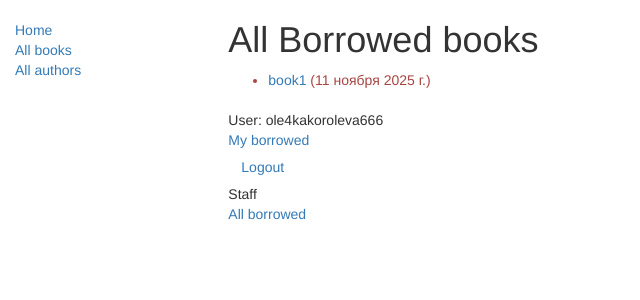
After one commit to ole4kakoroleva666/locallibrary, a Django app: page /catalog/allborrowed/ in a window 1280 px wide. The commit adds this page. Shown: the top 300 px of the page, without its empty margins (0-640 px from the left). Run offline with Django 5.2, Linux system fonts and the light colour scheme; a user stored in the database is signed in; data comes from the database, SQL or seed files in the repository; both versions use the stored data as it was after the commit; some libraries are stand-ins or nearby versions.

Commit message:
доделала 8

```diff
--- a/catalog/admin.py
+++ b/catalog/admin.py
@@ -1,12 +1,10 @@
 from django.contrib import admin
-
 from .models import Author, Genre, Book, BookInstance
 
 #admin.site.register(Book)
 #admin.site.register(Author)
 admin.site.register(Genre)
 #admin.site.register(BookInstance)
-
 
 
 class BooksInstanceInline(admin.TabularInline):
--- a/catalog/models.py
+++ b/catalog/models.py
@@ -88,7 +88,7 @@ class BookInstance(models.Model):
 
     class Meta:
         ordering = ["due_back"]
-
+        permissions = (("can_mark_returned", "Set book as returned"),)
 
 class Author(models.Model):
     """
--- a/catalog/templates/base_generic.html
+++ b/catalog/templates/base_generic.html
@@ -48,13 +48,17 @@
 <ul class="sidebar-nav">
    {% if user.is_authenticated %}
    <li>User: {{ user.get_username }}</li>
-
-   <li>
+       <li><a href="{% url 'my-borrowed' %}">My borrowed</a></li>
+       <li>
      <form id="logout-form" method="post" action="{% url 'logout' %}">
        {% csrf_token %}
        <button type="submit" class="btn btn-link">Logout</button>
      </form>
    </li>
+        {% if user.is_staff == True %}
+            <li>Staff</li>
+           <li><a href="{% url 'all-borrowed' %}">All borrowed</a></li>
+       {% endif %}
    {% else %}
    <li><a href="{% url 'login' %}?next={{ request.path }}">Login</a></li>
    {% endif %}
--- /dev/null
+++ b/catalog/templates/catalog/bookinstance_list_borrowed_all.html
@@ -0,0 +1,19 @@
+{% extends "base_generic.html" %}
+
+{% block content %}
+    <h1> All Borrowed books</h1>
+
+    {% if bookinstance_list %}
+    <ul>
+
+      {% for bookinst in bookinstance_list %}
+      <li class="{% if bookinst.is_overdue %}text-danger{% endif %}">
+        <a href="{% url 'book-detail' bookinst.book.pk %}">{{ bookinst.book.title }}</a> ({{ bookinst.due_back }})
+      </li>
+      {% endfor %}
+    </ul>
+
+    {% else %}
+      <p>There are no books borrowed.</p>
+    {% endif %}
+{% endblock %}
--- a/catalog/urls.py
+++ b/catalog/urls.py
@@ -9,4 +9,5 @@ urlpatterns = [
     path('authors/', views.AuthorListView.as_view(), name='authors'),
     path('author/(?P<pk>\d+)$', views.AuthorDetailView.as_view(), name='author-detail'),
     path('mybooks/', views.LoanedBooksByUserListView.as_view(), name='my-borrowed'),
+    path('allborrowed/', views.LoanedBooksByAllListView.as_view(), name='all-borrowed'),
 ]
--- a/catalog/views.py
+++ b/catalog/views.py
@@ -59,3 +59,14 @@ class LoanedBooksByUserListView(LoginRequiredMixin,generic.ListView):
 
     def get_queryset(self):
         return BookInstance.objects.filter(borrower=self.request.user).filter(status__exact='o').order_by('due_back')
+
+class LoanedBooksByAllListView(LoginRequiredMixin,generic.ListView):
+    """
+    Generic class-based view listing books on loan to current user.
+    """
+    model = BookInstance
+    template_name ='catalog/bookinstance_list_borrowed_all.html'
+    paginate_by = 10
+
+    def get_queryset(self):
+        return BookInstance.objects.filter(status__exact='o').order_by('due_back')
```
Also changed, not shown: db.sqlite3.
